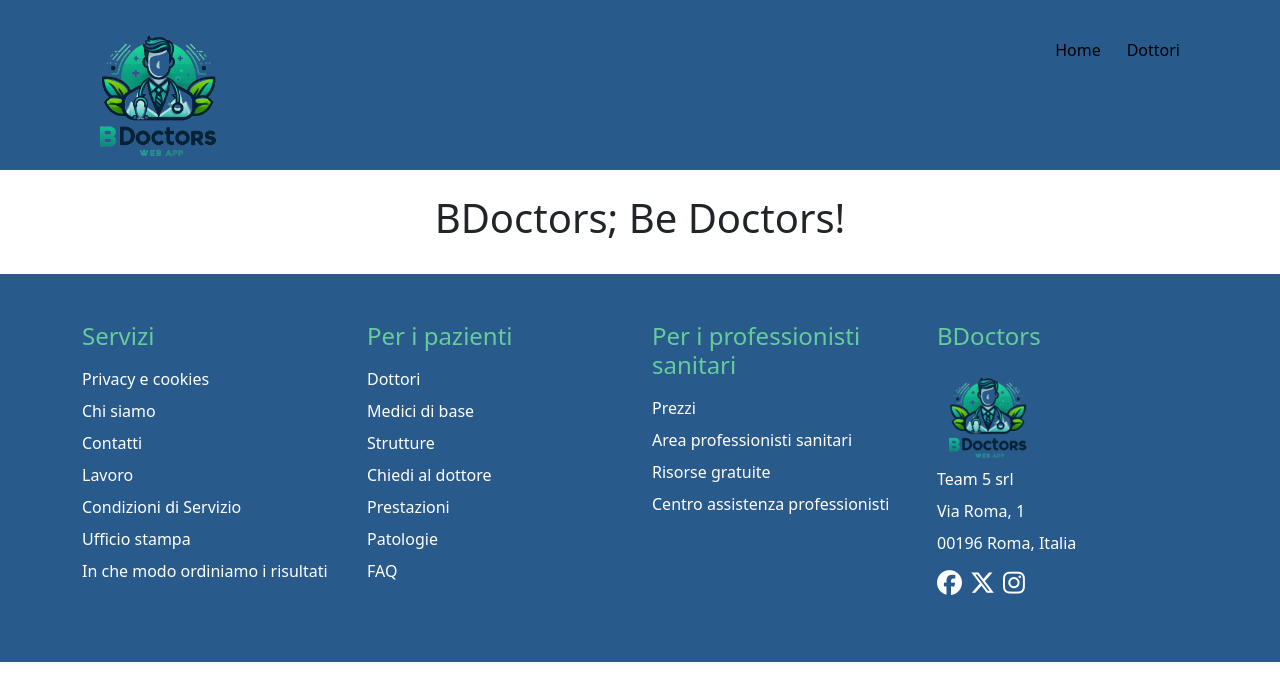
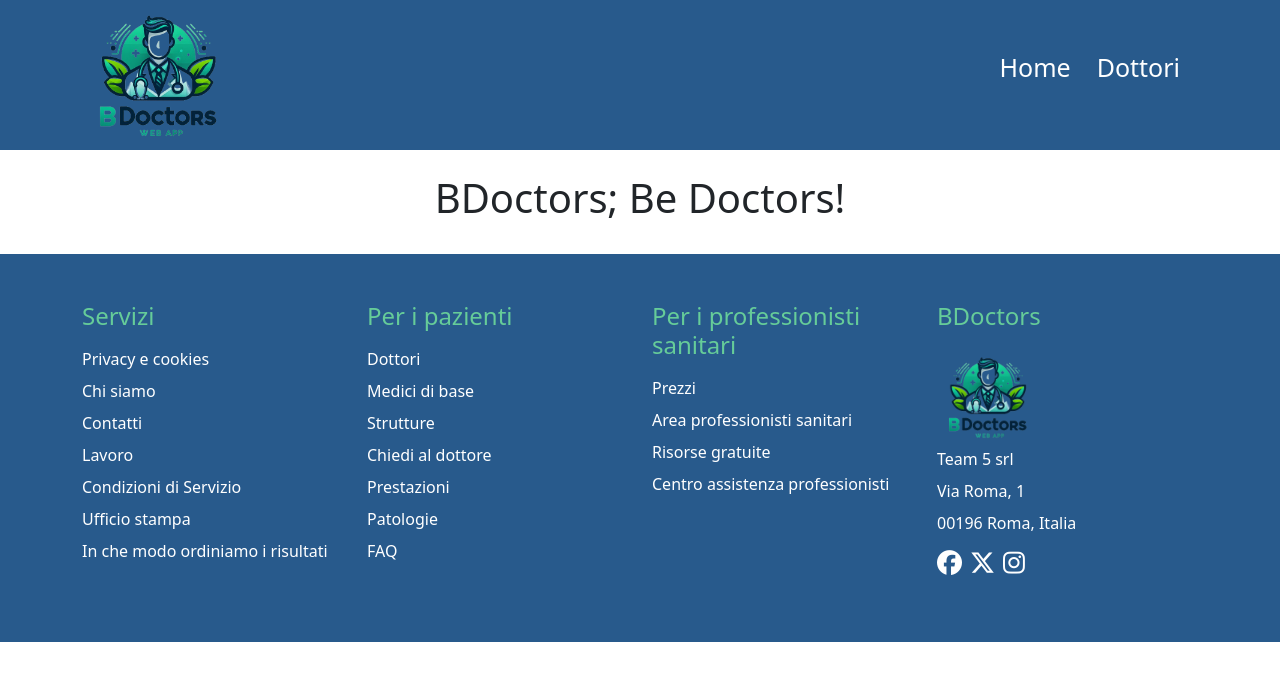
Before and after one commit to DarioLoForti/vite-bdoctors, a Vue app: page / in a window 1280 px wide. Shown: the top 700 px of the page. Built offline with nearby package versions, Linux system fonts and the light colour scheme.

Commit message:
fix-header

```diff
--- a/src/components/Header.vue
+++ b/src/components/Header.vue
@@ -6,7 +6,7 @@
 <template lang="">
  <header>
     <div class="container">
-        <div class="row">
+        <div class="row align-items-center">
             <div class="col-4">
                 <router-link :to="{ name: 'home' }">
                     <img class='misura-logo' src="../../public/4.jpeg" alt="">
@@ -31,28 +31,24 @@
 header{
     width: 100%;
     background-color: #285a8c;
-    padding-top: 20px;
 
     ul{
         display: flex;
         list-style: none;
         li{
+            font-size: 25px;
             line-height: 50px;
-            color: black;
             margin-right: 10px;
             padding: 5px 4px;
 
+
             a{
                 text-decoration: none;
-                color: black;
+                color: white;
                 padding: 5px 4px;
 
                 &:hover{
-                    color: rgb(63, 63, 63);
-                    border-radius: 5px;
-
-                    box-shadow: 0 0 5px rgba(0, 0, 0, 0.3);
-
+                    color: #003366;
                 }
             }
         }
```
